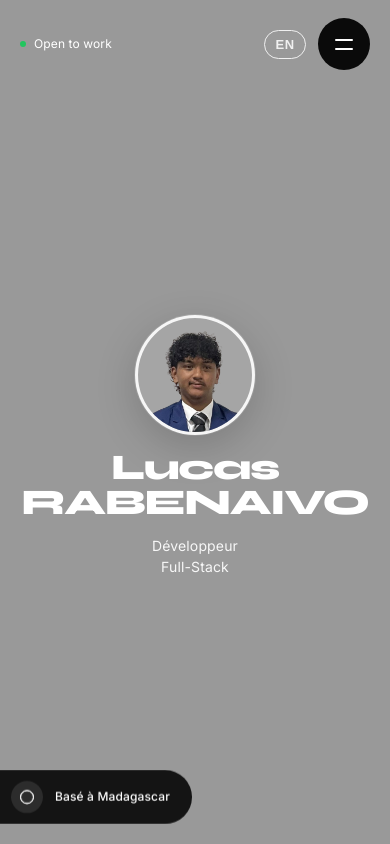
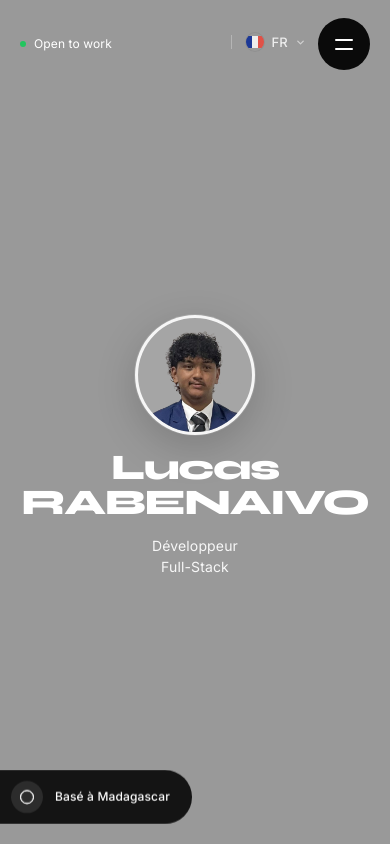
Before and after one commit to Lucas-BENAIVO/portfolio, an Angular app: page / in a window 390 px wide. Built offline with nearby package versions, Linux system fonts and the light colour scheme.

Commit message:
feat: add language selection feature with localization support for French and English

```diff
--- a/src/app/data/ui.strings.ts
+++ b/src/app/data/ui.strings.ts
@@ -41,6 +41,7 @@ export interface UiStrings {
   tooltipCode: string;
   switchToEn: string;
   switchToFr: string;
+  chooseLanguage: string;
   cvNotFound: string;
   cvWrongFile: string;
 }
@@ -86,6 +87,7 @@ const UI_FR: UiStrings = {
   tooltipCode: 'Code',
   switchToEn: 'EN',
   switchToFr: 'FR',
+  chooseLanguage: 'Choisir la langue',
   cvNotFound: 'CV introuvable',
   cvWrongFile: 'Mauvais fichier servi (HTML au lieu du PDF)',
 };
@@ -131,6 +133,7 @@ const UI_EN: UiStrings = {
   tooltipCode: 'Code',
   switchToEn: 'EN',
   switchToFr: 'FR',
+  chooseLanguage: 'Choose language',
   cvNotFound: 'CV not found',
   cvWrongFile: 'Wrong file served (HTML instead of PDF)',
 };
--- a/src/app/layout/site-header/site-header.html
+++ b/src/app/layout/site-header/site-header.html
@@ -1,3 +1,80 @@
+<ng-template #langPicker>
+  <div class="site-header__lang-wrap">
+    <span class="site-header__lang-sep" aria-hidden="true"></span>
+    <div class="site-header__lang-picker">
+      <button
+        type="button"
+        class="site-header__lang-trigger"
+        [attr.aria-expanded]="langOpen()"
+        [attr.aria-label]="ui().chooseLanguage"
+        (click)="toggleLangMenu($event)"
+      >
+        @if (locale.locale() === 'fr') {
+          <span class="site-header__lang-flag" aria-hidden="true">
+            <svg viewBox="0 0 3 2">
+              <rect width="1" height="2" fill="#002395" />
+              <rect x="1" width="1" height="2" fill="#fff" />
+              <rect x="2" width="1" height="2" fill="#EF4135" />
+            </svg>
+          </span>
+        } @else {
+          <span class="site-header__lang-flag" aria-hidden="true">
+            <svg viewBox="0 0 19 10">
+              <rect width="19" height="10" fill="#B22234" />
+              <path fill="#fff" d="M0 1h19M0 3h19M0 5h19M0 7h19M0 9h19" />
+              <rect width="8" height="5.5" fill="#3C3B6E" />
+            </svg>
+          </span>
+        }
+        <span class="site-header__lang-code">{{ currentLocaleCode() }}</span>
+        <svg
+          class="site-header__lang-chevron"
+          [class.site-header__lang-chevron--open]="langOpen()"
+          viewBox="0 0 12 12"
+          aria-hidden="true"
+        >
+          <path d="M3 4.5 6 7.5 9 4.5" fill="none" stroke="currentColor" stroke-width="1.5" stroke-linecap="round" stroke-linejoin="round" />
+        </svg>
+      </button>
+
+      @if (langOpen()) {
+        <ul class="site-header__lang-menu" role="listbox" [attr.aria-label]="ui().chooseLanguage">
+          @for (code of localeOptions; track code) {
+            <li role="presentation">
+              <button
+                type="button"
+                class="site-header__lang-option"
+                role="option"
+                [attr.aria-selected]="locale.locale() === code"
+                (click)="selectLocale(code, $event)"
+              >
+                @if (code === 'fr') {
+                  <span class="site-header__lang-flag" aria-hidden="true">
+                    <svg viewBox="0 0 3 2">
+                      <rect width="1" height="2" fill="#002395" />
+                      <rect x="1" width="1" height="2" fill="#fff" />
+                      <rect x="2" width="1" height="2" fill="#EF4135" />
+                    </svg>
+                  </span>
+                } @else {
+                  <span class="site-header__lang-flag" aria-hidden="true">
+                    <svg viewBox="0 0 19 10">
+                      <rect width="19" height="10" fill="#B22234" />
+                      <path fill="#fff" d="M0 1h19M0 3h19M0 5h19M0 7h19M0 9h19" />
+                      <rect width="8" height="5.5" fill="#3C3B6E" />
+                    </svg>
+                  </span>
+                }
+                <span class="site-header__lang-code">{{ localeLabel(code) }}</span>
+              </button>
+            </li>
+          }
+        </ul>
+      }
+    </div>
+  </div>
+</ng-template>
+
 <header class="site-header">
   @if (portfolio().openToWork) {
     <span class="badge-open site-header__badge">{{ ui().openToWork }}</span>
@@ -30,25 +107,13 @@
     >
       {{ ui().contact }}
     </a>
-    <button
-      type="button"
-      class="site-header__lang"
-      [attr.aria-label]="switchLabel()"
-      (click)="toggleLocale()"
-    >
-      {{ switchLabel() }}
-    </button>
+    <ng-container *ngTemplateOutlet="langPicker" />
   </nav>
 
   <div class="site-header__actions">
-    <button
-      type="button"
-      class="site-header__lang site-header__lang--mobile"
-      [attr.aria-label]="switchLabel()"
-      (click)="toggleLocale()"
-    >
-      {{ switchLabel() }}
-    </button>
+    <div class="site-header__lang-mobile">
+      <ng-container *ngTemplateOutlet="langPicker" />
+    </div>
     <button
       type="button"
       class="site-header__toggle"
@@ -102,9 +167,9 @@
       >
         {{ ui().contact }}
       </a>
-      <button type="button" class="site-menu__lang" (click)="toggleLocale()">
-        {{ switchLabel() }}
-      </button>
+      <div class="site-menu__lang">
+        <ng-container *ngTemplateOutlet="langPicker" />
+      </div>
     </nav>
   </div>
 }
--- a/src/app/layout/site-header/site-header.scss
+++ b/src/app/layout/site-header/site-header.scss
@@ -69,8 +69,11 @@
 }
 
 .site-header__link {
+  display: inline-flex;
+  align-items: center;
   font-size: 0.8125rem;
   font-weight: 400;
+  line-height: 1.2;
   letter-spacing: 0.01em;
   color: inherit;
   transition: opacity 0.2s;
@@ -92,43 +95,138 @@
   margin-left: clamp(0.75rem, 2vw, 1.25rem);
 }
 
-.site-header__lang {
+.site-header__lang-wrap {
+  display: inline-flex;
+  align-items: center;
+  align-self: center;
+  flex-shrink: 0;
+  height: 1.125rem;
+}
+
+.site-header__lang-sep {
+  align-self: center;
+  width: 1px;
+  height: 0.875rem;
+  margin-right: 0.875rem;
+  background: currentColor;
+  opacity: 0.28;
+}
+
+.site-header__lang-picker {
+  position: relative;
+  display: flex;
+  align-items: center;
+  height: 100%;
+}
+
+.site-header__lang-trigger {
+  display: inline-flex;
+  align-items: center;
+  gap: 0.4375rem;
+  height: 100%;
+  padding: 0;
+  border: none;
+  background: none;
+  color: inherit;
+  font-family: inherit;
   font-size: 0.8125rem;
-  font-weight: 600;
-  letter-spacing: 0.06em;
-  text-transform: uppercase;
-  color: inherit;
-  background: none;
-  border: 1px solid currentColor;
-  border-radius: 999px;
-  padding: 0.375rem 0.625rem;
+  font-weight: 500;
+  line-height: 1.2;
+  letter-spacing: 0.02em;
   cursor: pointer;
-  opacity: 0.85;
+  opacity: 0.82;
   transition: opacity 0.2s;
-  flex-shrink: 0;
 
   &:hover {
     opacity: 1;
   }
+}
 
-  &--mobile {
-    display: none;
+.site-header__lang-flag {
+  display: inline-flex;
+  width: 1.125rem;
+  height: 1.125rem;
+  border-radius: 50%;
+  overflow: hidden;
+  flex-shrink: 0;
+  box-shadow: 0 0 0 1px rgba(0, 0, 0, 0.08);
+
+  svg {
+    display: block;
+    width: 100%;
+    height: 100%;
+    object-fit: cover;
   }
+}
+
+.site-header__lang-code {
+  display: inline-flex;
+  align-items: center;
+  line-height: 1.2;
+}
+
+.site-header__lang-chevron {
+  display: block;
+  width: 0.6875rem;
+  height: 0.6875rem;
+  margin-top: 0.0625rem;
+  opacity: 0.65;
+  flex-shrink: 0;
+  transition: transform 0.2s ease;
+
+  &--open {
+    transform: rotate(180deg);
+  }
+}
+
+.site-header__lang-menu {
+  position: absolute;
+  top: calc(100% + 0.5rem);
+  right: 0;
+  z-index: 120;
+  min-width: 6.5rem;
+  margin: 0;
+  padding: 0.25rem;
+  list-style: none;
+  border-radius: 0.5rem;
+  background: #fff;
+  border: 1px solid rgba(0, 0, 0, 0.08);
+  box-shadow: 0 8px 24px rgba(0, 0, 0, 0.12);
+}
+
+.site-header__lang-option {
+  display: flex;
+  align-items: center;
+  gap: 0.5rem;
+  width: 100%;
+  padding: 0.4375rem 0.5rem;
+  border: none;
+  border-radius: 0.3125rem;
+  background: none;
+  color: #111;
+  font-size: 0.8125rem;
+  text-align: left;
+  cursor: pointer;
+
+  &:hover,
+  &[aria-selected='true'] {
+    background: rgba(0, 0, 0, 0.05);
+  }
+}
+
+.site-header__lang-mobile {
+  display: none;
 }
 
 .site-menu__lang {
   margin-top: 1.25rem;
-  font-family: var(--font-display);
-  font-size: 1.125rem;
-  font-weight: 600;
-  letter-spacing: 0.06em;
-  text-transform: uppercase;
-  color: #0a0a0a;
-  background: none;
-  border: 1px solid #0a0a0a;
-  border-radius: 999px;
-  padding: 0.5rem 1rem;
-  cursor: pointer;
+
+  .site-header__lang-menu {
+    position: static;
+    margin-top: 0.5rem;
+    box-shadow: none;
+    border-color: rgba(0, 0, 0, 0.12);
+  }
 }
 
 .site-header__toggle {
@@ -279,10 +377,8 @@
     margin-left: auto;
   }
 
-  .site-header__lang--mobile {
-    display: inline-flex;
-    align-items: center;
-    justify-content: center;
+  .site-header__lang-mobile {
+    display: block;
   }
 
   .site-header__toggle {
--- a/src/app/layout/site-header/site-header.ts
+++ b/src/app/layout/site-header/site-header.ts
@@ -1,13 +1,16 @@
-import { isPlatformBrowser } from '@angular/common';
+import { isPlatformBrowser, NgTemplateOutlet } from '@angular/common';
 import {
   AfterViewInit,
   Component,
+  ElementRef,
+  HostListener,
   inject,
   OnDestroy,
   PLATFORM_ID,
   signal,
 } from '@angular/core';
 import { Router } from '@angular/router';
+import type { Locale } from '../../data/portfolio.data';
 import { LocaleService } from '../../services/locale.service';
 import { scrollToSectionClean } from '../../utils/scroll-section';
 import { downloadCv } from '../../utils/download-cv';
@@ -16,6 +19,7 @@ const MENU_CLOSE_MS = 380;
 
 @Component({
   selector: 'app-site-header',
+  imports: [NgTemplateOutlet],
   templateUrl: './site-header.html',
   styleUrl: './site-header.scss',
   host: {
@@ -25,6 +29,7 @@ const MENU_CLOSE_MS = 380;
 export class SiteHeader implements AfterViewInit, OnDestroy {
   private readonly platformId = inject(PLATFORM_ID);
   private readonly router = inject(Router);
+  private readonly host = inject(ElementRef<HTMLElement>);
   protected readonly locale = inject(LocaleService);
   private closeTimer?: ReturnType<typeof setTimeout>;
   private scrollTarget?: HTMLElement;
@@ -34,8 +39,10 @@ export class SiteHeader implements AfterViewInit, OnDestroy {
   protected readonly ui = this.locale.ui;
   protected readonly menuOpen = signal(false);
   protected readonly menuClosing = signal(false);
+  protected readonly langOpen = signal(false);
   protected readonly onHero = signal(false);
   protected readonly activeSection = signal('home');
+  protected readonly localeOptions: Locale[] = ['fr', 'en'];
 
   ngAfterViewInit(): void {
     if (!isPlatformBrowser(this.platformId)) {
@@ -58,17 +65,48 @@ export class SiteHeader implements AfterViewInit, OnDestroy {
     this.setMenuLock(false);
   }
 
+  @HostListener('document:click', ['$event'])
+  protected onDocumentClick(event: MouseEvent): void {
+    if (!this.langOpen()) {
+      return;
+    }
+
+    const target = event.target as Node | null;
+    if (target && this.host.nativeElement.contains(target)) {
+      return;
+    }
+
+    this.langOpen.set(false);
+  }
+
   protected homeLink(): string {
     return this.locale.homeLink();
   }
 
-  protected switchLabel(): string {
-    return this.locale.locale() === 'fr' ? this.ui().switchToEn : this.ui().switchToFr;
+  protected currentLocaleCode(): string {
+    return this.locale.locale().toUpperCase();
+  }
+
+  protected localeLabel(code: Locale): string {
+    return code.toUpperCase();
+  }
+
+  protected toggleLangMenu(event: Event): void {
+    event.stopPropagation();
+    this.langOpen.update((open) => !open);
+  }
+
+  protected selectLocale(code: Locale, event: Event): void {
+    event.stopPropagation();
+    this.langOpen.set(false);
+    this.closeMenu();
+    this.locale.setLocale(code);
   }
 
   protected scrollTo(sectionId: string, event: Event): void {
     event.preventDefault();
     this.closeMenu();
+    this.langOpen.set(false);
     if (!isPlatformBrowser(this.platformId)) {
       return;
     }
@@ -94,12 +132,8 @@ export class SiteHeader implements AfterViewInit, OnDestroy {
     );
   }
 
-  protected toggleLocale(): void {
-    this.closeMenu();
-    this.locale.toggleLocale();
-  }
-
   protected toggleMenu(): void {
+    this.langOpen.set(false);
     if (this.menuOpen()) {
       this.closeMenu();
     } else {
--- a/src/app/services/locale.service.ts
+++ b/src/app/services/locale.service.ts
@@ -50,7 +50,14 @@ export class LocaleService {
   }
 
   toggleLocale(): void {
-    const next: Locale = this.localeSignal() === 'fr' ? 'en' : 'fr';
+    this.setLocale(this.localeSignal() === 'fr' ? 'en' : 'fr');
+  }
+
+  setLocale(next: Locale): void {
+    if (next === this.localeSignal()) {
+      return;
+    }
+
     const url = this.router.url.split('?')[0] ?? '/';
 
     if (next === 'en') {
```
